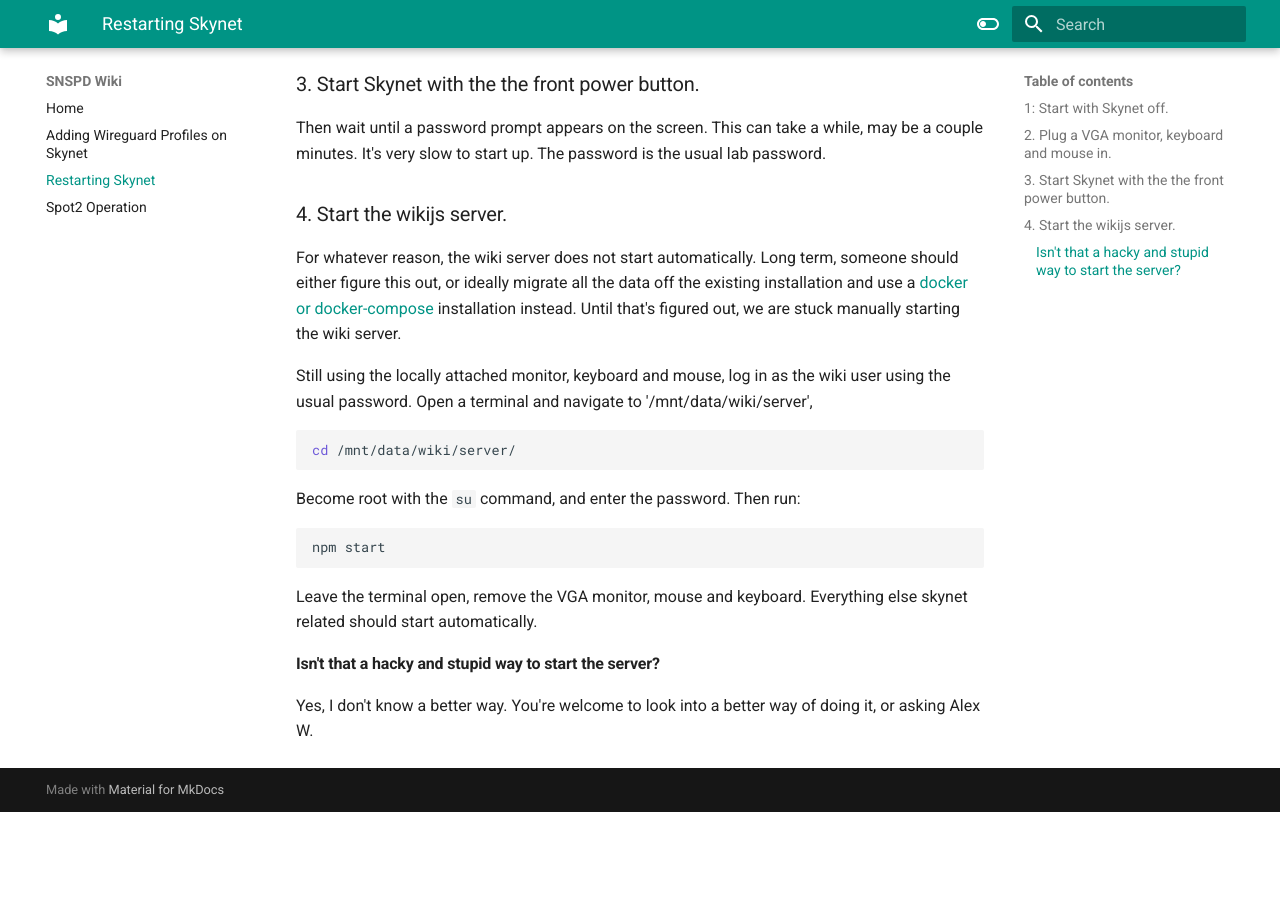
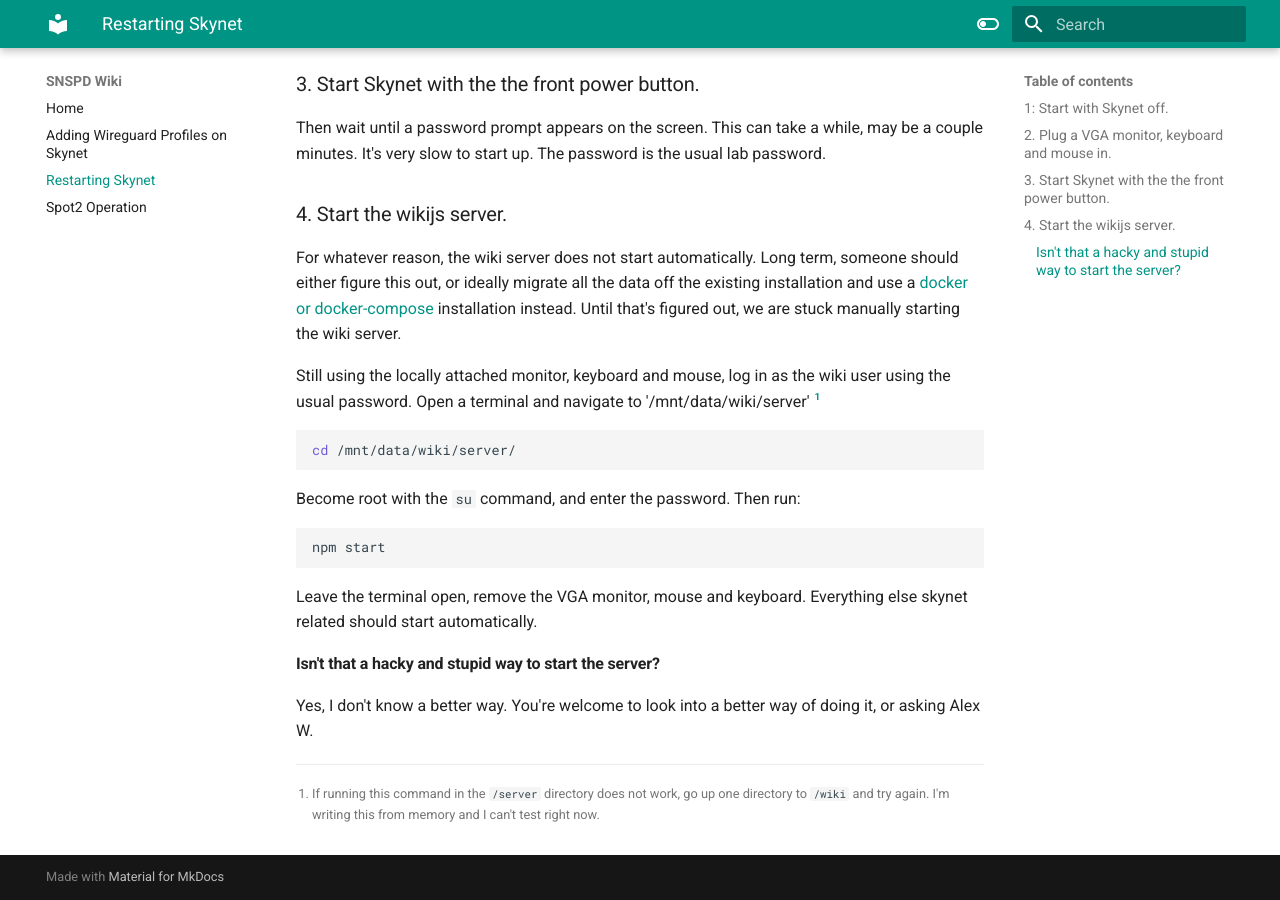
Before and after one commit to sansseriff/lab_wiki, an MkDocs documentation site: the page built from docs/Restarting Skynet.md, in a window 1280 px wide and 900 px high, scrolled down 519 px. Built offline with MkDocs 1.6.1 and Material for MkDocs 9.7.7, drawn with Linux system fonts in a browser that asks for light colours; before the commit the page ends 1331 px from its top, so only the background shows below that.

Commit message:
small change

````diff
--- a/docs/Restarting Skynet.md
+++ b/docs/Restarting Skynet.md
@@ -15,7 +15,10 @@ Then wait until a password prompt appears on the screen. This can take a while,
 ### 4. Start the wikijs server.
 For whatever reason, the wiki server does not start automatically. Long term, someone should either figure this out, or ideally migrate all the data off the existing installation and use a [docker or docker-compose](https://docs.requarks.io/install/docker) installation instead. Until that's figured out, we are stuck manually starting the wiki server.
 
-Still using the locally attached monitor, keyboard and mouse, log in as the wiki user using the usual password. Open a terminal and navigate to '/mnt/data/wiki/server',
+Still using the locally attached monitor, keyboard and mouse, log in as the wiki user using the usual password. Open a terminal and navigate to '/mnt/data/wiki/server' [^1]
+
+[^1]: If running this command in the `/server` directory does not work, go up one directory to `/wiki` and try again. I'm writing this from memory and I can't test right now.
+
 
 ```shell
 cd /mnt/data/wiki/server/
--- a/mkdocs.yml
+++ b/mkdocs.yml
@@ -36,6 +36,7 @@ markdown_extensions:
   - pymdownx.superfences
   - pymdownx.tabbed:
       alternate_style: true
+  - footnotes
   # - pymdownx.superfences
   # - footnotes
 
````
